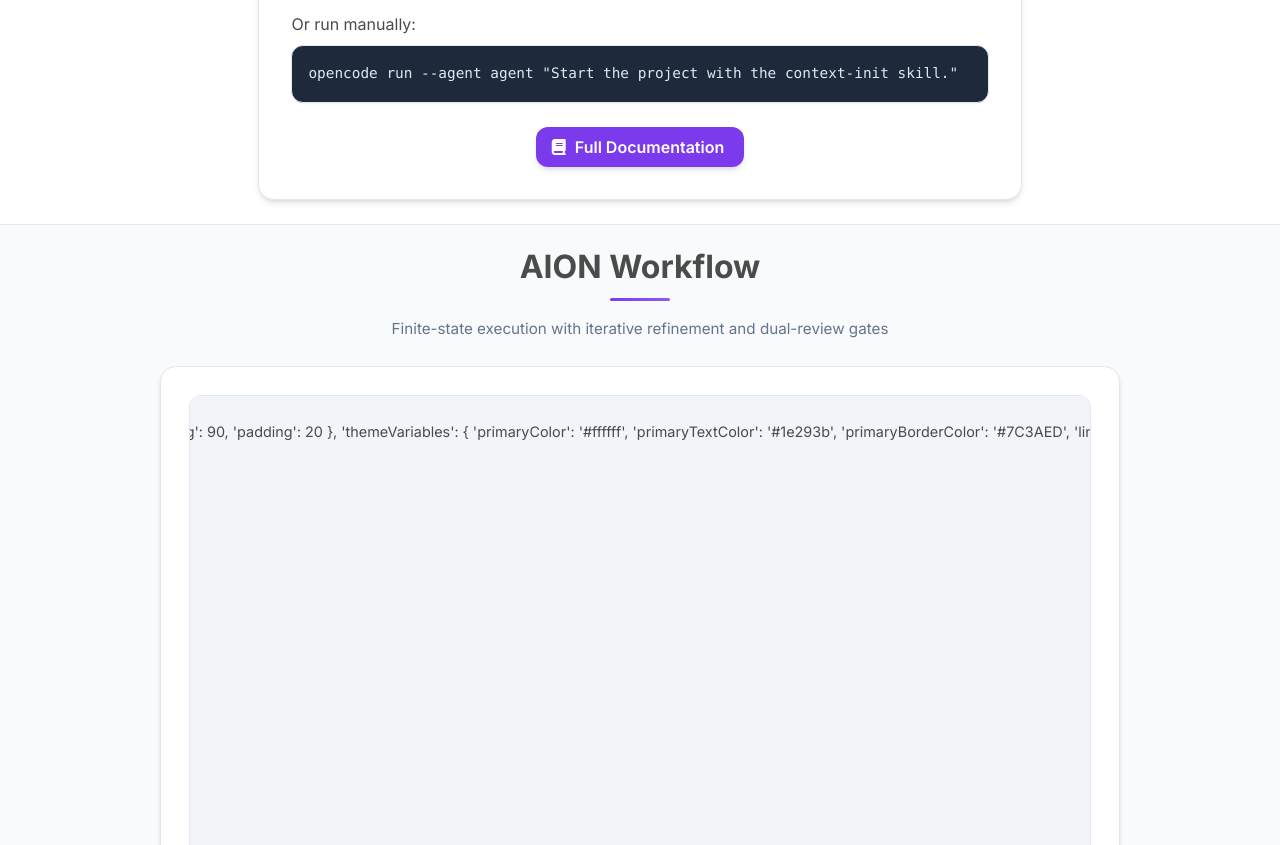
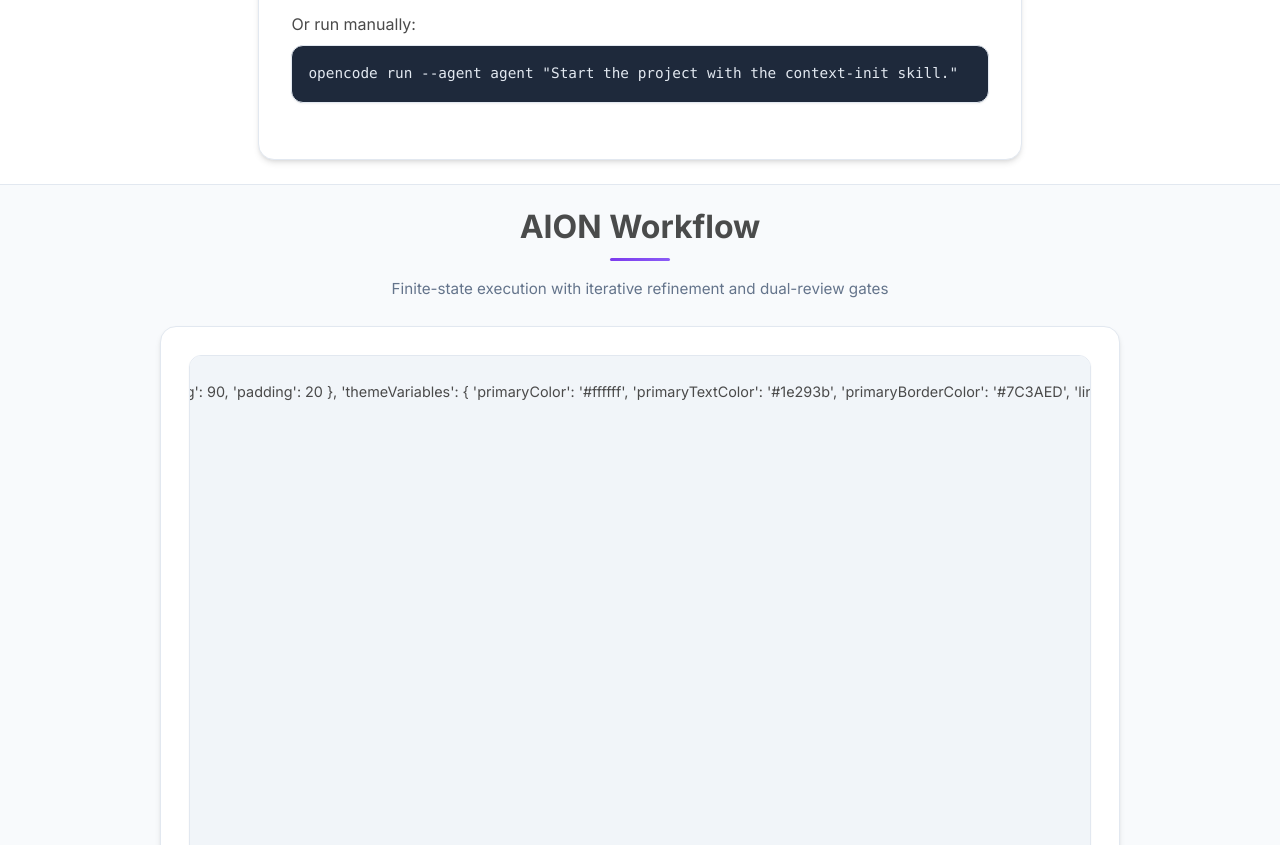
Before and after one commit to ztxtech/aion, a plain HTML site: page docs/index.html in a window 1280 px wide. Shown: the part 947-1792 px from the top of the page. Drawn offline with nearby package versions, Linux system fonts and the light colour scheme; some icons are missing.

Commit message:
docs: remove Full Documentation button from Quick Start

```diff
--- a/docs/index.html
+++ b/docs/index.html
@@ -228,12 +228,6 @@ git clone https://github.com/ztxtech/aion.git .opencode</code></pre>
                 <p class="is-size-6 has-text-grey-dark mt-3 mb-2">Or run manually:</p>
                 <pre><code>opencode run --agent agent "Start the project with the context-init skill."</code></pre>
 
-                <div class="has-text-centered mt-5">
-                  <a href="https://github.com/ztxtech/aion#readme" target="_blank" class="button is-dark is-rounded">
-                    <span class="icon"><i class="fas fa-book"></i></span>
-                    <span>Full Documentation</span>
-                  </a>
-                </div>
               </div>
             </div>
           </div>
```
